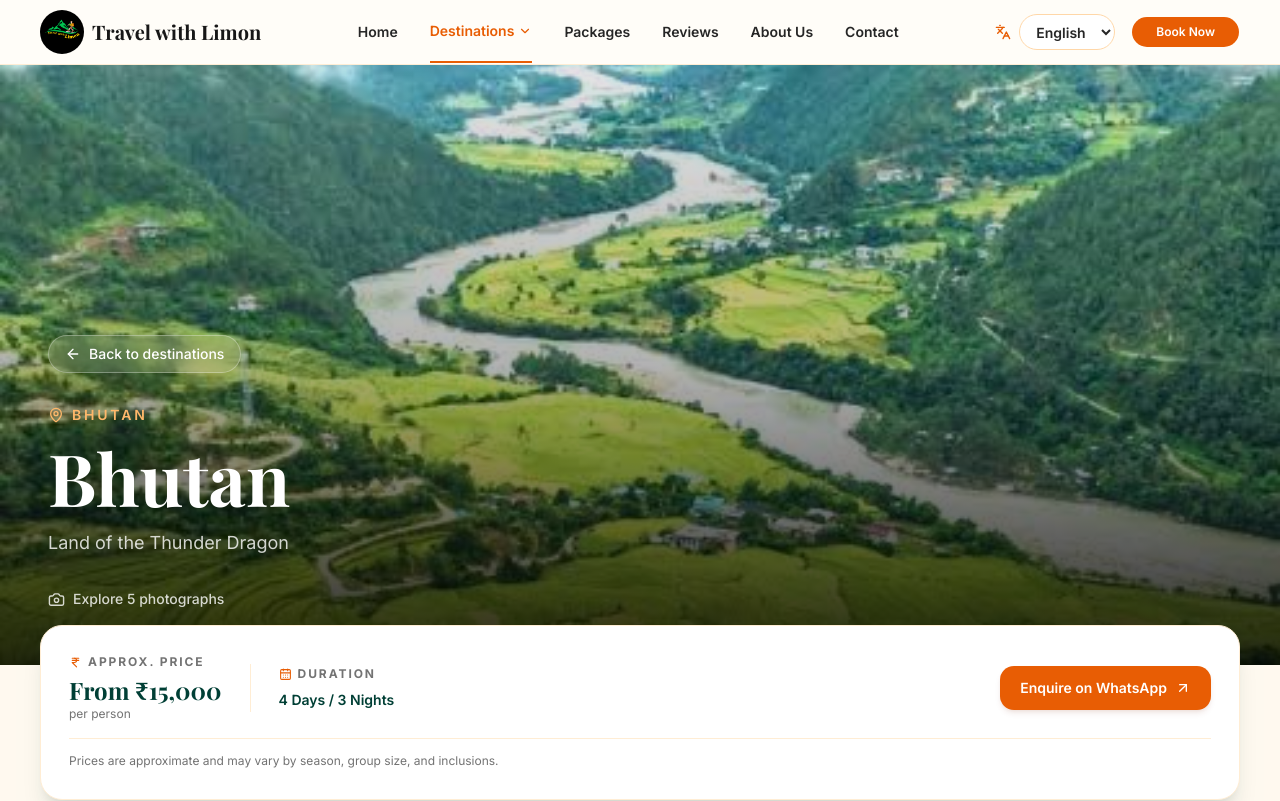
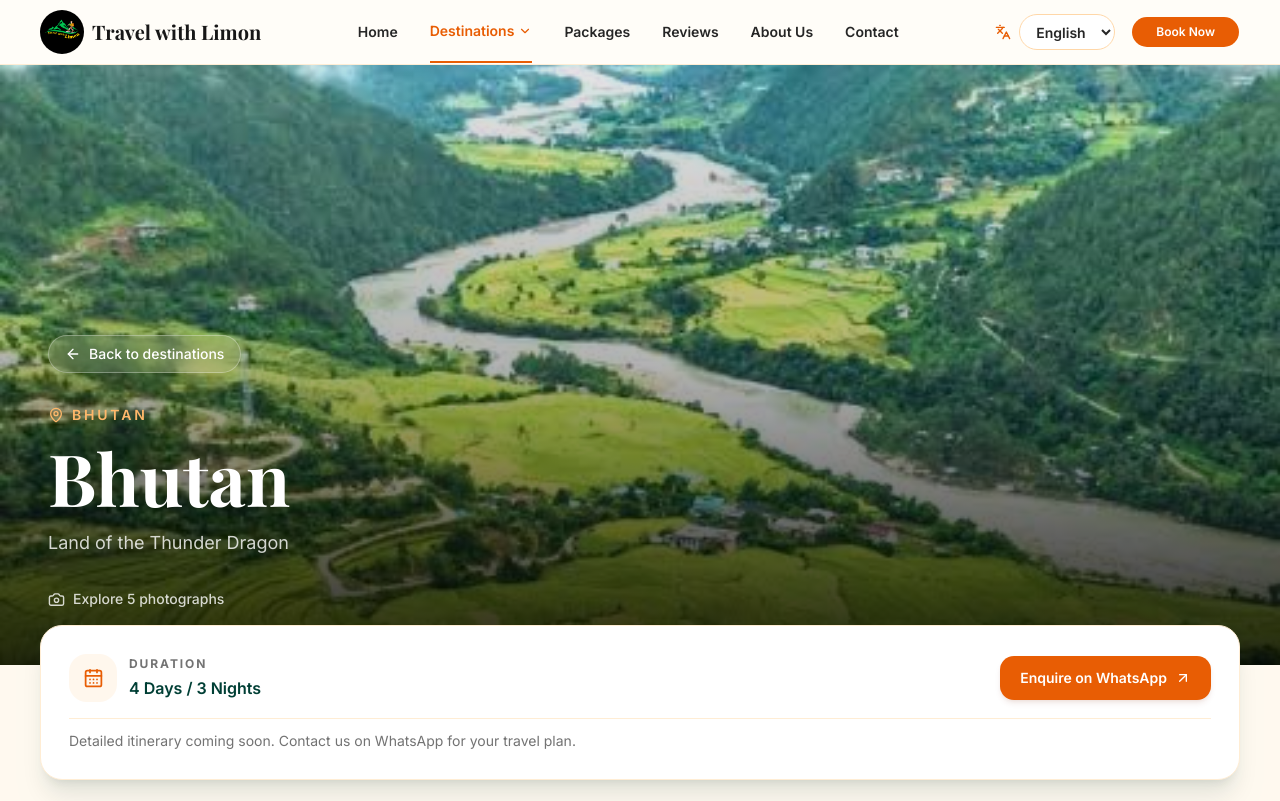
Before and after one commit to Anurag370/Travel-With-Limon, a Next.js app: page /en/destinations/bhutan in a window 1280 px wide. Shown: the top 801 px of the page. Built offline with nearby package versions, Linux system fonts and the light colour scheme; a web font is replaced by a local one.

Commit message:
itinerary

```diff
--- a/components/packages/package-panel.tsx
+++ b/components/packages/package-panel.tsx
@@ -1,8 +1,11 @@
+
 import { getTranslations } from "next-intl/server";
-import { ArrowUpRight, CalendarDays, IndianRupee } from "lucide-react";
+import { ArrowUpRight, CalendarDays, Map } from "lucide-react";
 
 import type { TravelPackage } from "@/data/packages";
+import { itineraries } from "@/data/itineraries";
 import { getPackageDetails } from "@/lib/package-utils";
+import { Link } from "@/i18n/navigation";
 
 interface PackagePanelProps {
   pkg: TravelPackage;
@@ -10,41 +13,56 @@ interface PackagePanelProps {
 
 export async function PackagePanel({ pkg }: PackagePanelProps) {
   const t = await getTranslations("Packages");
-  const { price, duration, whatsappUrl } = await getPackageDetails(pkg);
+
+  const { duration, whatsappUrl } = await getPackageDetails(pkg);
+
+  // Find all itineraries belonging to this destination.
+  const destinationItineraries = itineraries.filter(
+    (item) => item.destinationSlug === pkg.destinationSlug,
+  );
 
   return (
     <section className="relative z-10 px-4 sm:px-6 lg:px-10">
       <div className="mx-auto -mt-10 max-w-[1200px] rounded-3xl border border-orange-100 bg-white p-5 shadow-xl shadow-emerald-950/10 sm:p-7">
-        <div className="flex flex-col gap-5 lg:flex-row lg:items-center lg:justify-between">
-          <div className="flex flex-col gap-5 sm:flex-row sm:items-center sm:gap-7">
-            <div>
-              <p className="flex items-center gap-1.5 text-xs font-bold uppercase tracking-[0.16em] text-neutral-500">
-                <IndianRupee size={13} className="text-brand-orange" />
-                {t("priceApprox")}
-              </p>
 
-              <p className="mt-1 font-heading text-2xl font-bold text-brand-green">
-                {t("fromPrice", { price })}
-              </p>
+        <div className="flex flex-col gap-6 lg:flex-row lg:items-center lg:justify-between">
 
-              <p className="text-xs text-neutral-500">{t("perPerson")}</p>
+          {/* Duration */}
+          <div className="flex items-center gap-3">
+            <div className="flex h-12 w-12 shrink-0 items-center justify-center rounded-2xl bg-orange-50">
+              <CalendarDays size={21} className="text-brand-orange" />
             </div>
 
-            <div className="hidden h-12 w-px bg-orange-100 sm:block" />
-
             <div>
-              <p className="flex items-center gap-1.5 text-xs font-bold uppercase tracking-[0.16em] text-neutral-500">
-                <CalendarDays size={13} className="text-brand-orange" />
+              <p className="text-xs font-bold uppercase tracking-[0.16em] text-neutral-500">
                 {t("durationLabel")}
               </p>
 
-              <p className="mt-2 text-sm font-semibold text-brand-green">
+              <p className="mt-1 text-base font-semibold text-brand-green">
                 {duration}
               </p>
             </div>
           </div>
 
-          <div className="flex flex-col gap-2 sm:flex-row sm:items-center">
+          {/* Action Buttons */}
+          <div className="flex flex-col gap-3 sm:flex-row sm:flex-wrap sm:items-center">
+
+            {destinationItineraries.map((itinerary) => (
+              <Link
+                key={itinerary.slug}
+                href={`/packages/${itinerary.slug}`}
+                className="inline-flex items-center justify-center gap-2 rounded-xl bg-brand-green px-5 py-3 text-sm font-semibold text-white shadow-md transition hover:-translate-y-0.5 hover:bg-emerald-900 focus-visible:outline-none focus-visible:ring-4 focus-visible:ring-emerald-200"
+              >
+                <Map size={16} />
+
+                {destinationItineraries.length === 1
+                  ? "View Itinerary"
+                  : itinerary.title}
+
+                <ArrowUpRight size={16} />
+              </Link>
+            ))}
+
             <a
               href={whatsappUrl}
               target="_blank"
@@ -54,12 +72,16 @@ export async function PackagePanel({ pkg }: PackagePanelProps) {
               {t("enquire")}
               <ArrowUpRight size={16} />
             </a>
+
           </div>
         </div>
 
-        <p className="mt-4 border-t border-orange-100 pt-3 text-xs leading-5 text-neutral-500">
-          {t("approxNote")}
-        </p>
+        {destinationItineraries.length === 0 && (
+          <p className="mt-4 border-t border-orange-100 pt-3 text-sm text-neutral-500">
+            Detailed itinerary coming soon. Contact us on WhatsApp for your travel plan.
+          </p>
+        )}
+
       </div>
     </section>
   );
```
